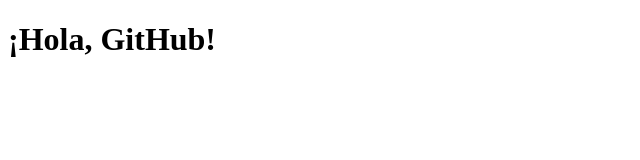
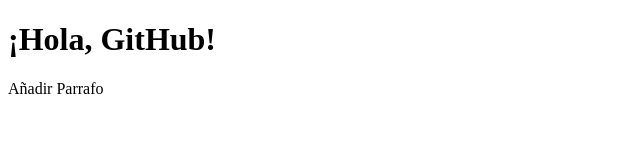
Before and after one commit to alvaroflr98/mi_proyecto_web, a plain HTML site: page index.html in a window 1280 px wide. Shown: the whole page, without its empty margins (0-640 px from the left). Drawn offline with Linux system fonts and the light colour scheme.

Commit message:
Añadir Parrafo

```diff
--- a/index.html
+++ b/index.html
@@ -7,6 +7,7 @@
 </head>
 <body>
     <h1>¡Hola, GitHub!</h1>
+    <p>Añadir Parrafo</p>
 
 </body>
 </html>
```
